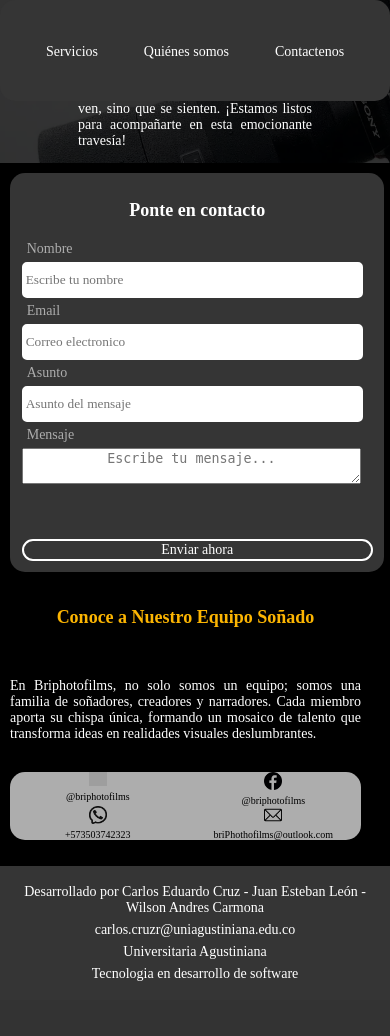
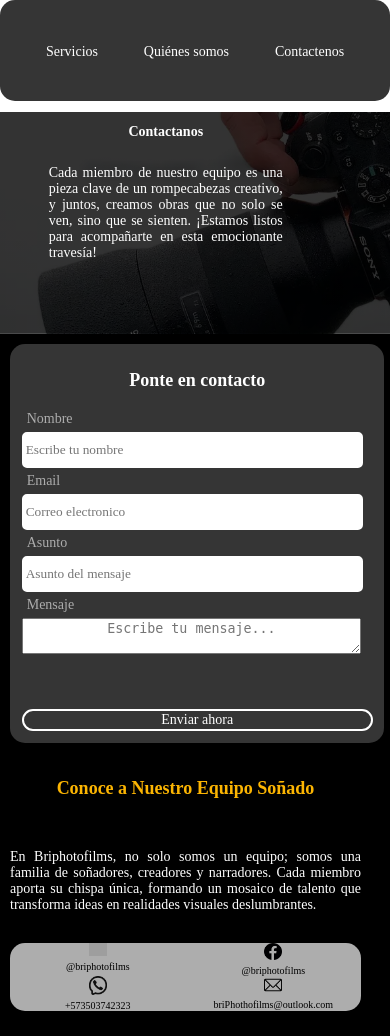
Before and after one commit to EduardoCR91/Proyecto-BriPhoto, a PHP site: page /Contact.html in a window 390 px wide. Shown: the top 1036 px of the page. Before the commit the page ends 981 px from the top, so only its background shows below. Run offline with PHP 8.4, Linux system fonts and the light colour scheme; some libraries are stand-ins or nearby versions; grey boxes are pictures that could not be loaded.

Commit message:
Ajuste en responsividad de contacto

```diff
--- a/cssContacto.css
+++ b/cssContacto.css
@@ -114,8 +114,7 @@ body{
     flex-direction: column;
     padding-right: 15%;
     padding-bottom: 15%;
-    margin: 0;
-    margin-top: 12%;
+    margin-top: 7em;
     justify-content: center;
     align-items: center;
 }
@@ -144,6 +143,7 @@ body{
     display: flex;
     width: 100%;
     padding-bottom: 20px;
+    width: 100%;
 }
 
 /****************Seccion de Formulario***************/
@@ -420,13 +420,9 @@ footer{
         width: 220px;
     }
     .first{
-        display: flex;
-        margin-top: 8em;
+        margin-top: 7em;
         flex-direction: column;
         width: 100%;
-        height: 80%;
-        padding: 0;
-        margin: 0;
         background-size: 100vmax;
         background-position: center;
     }
```
